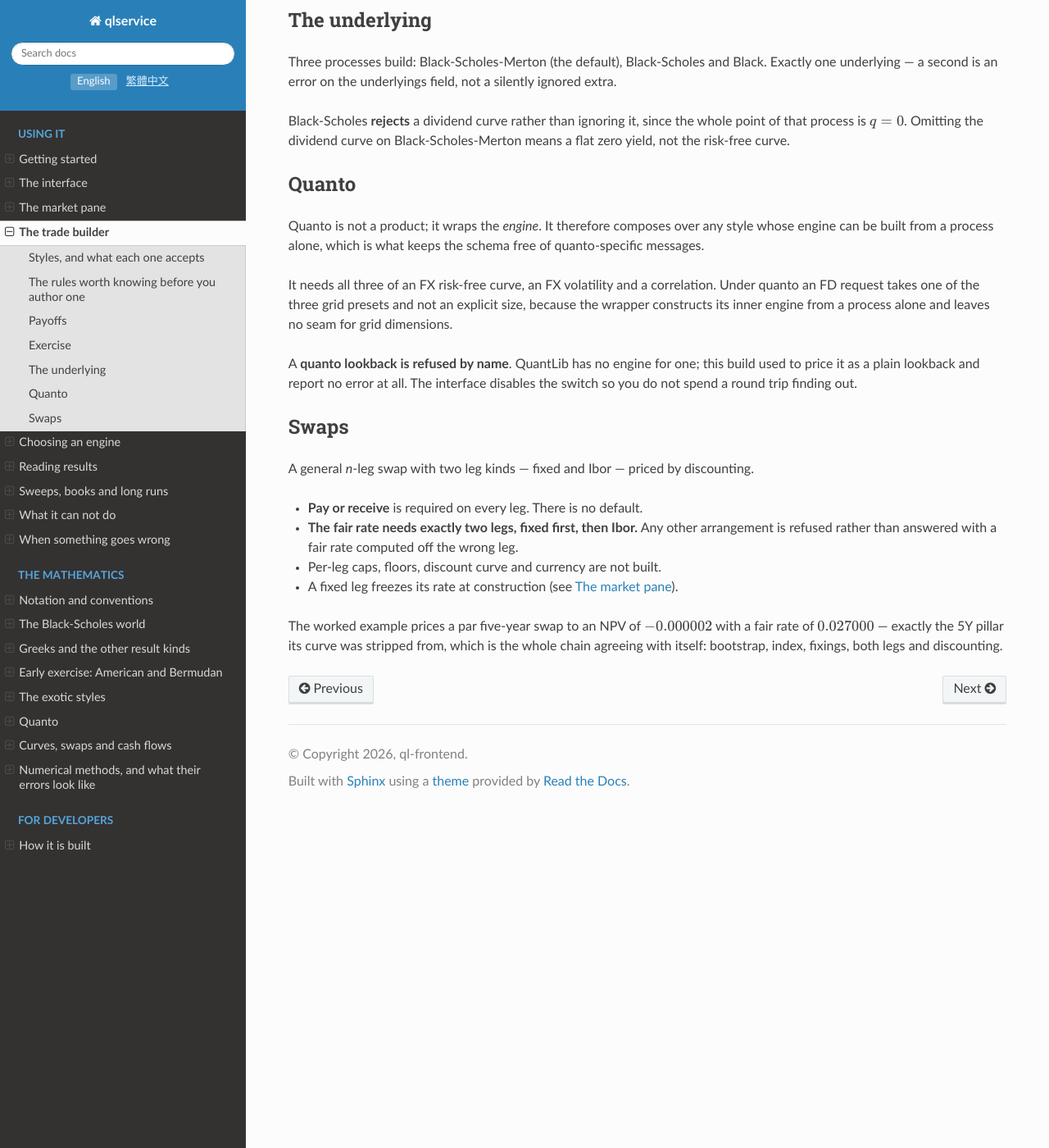
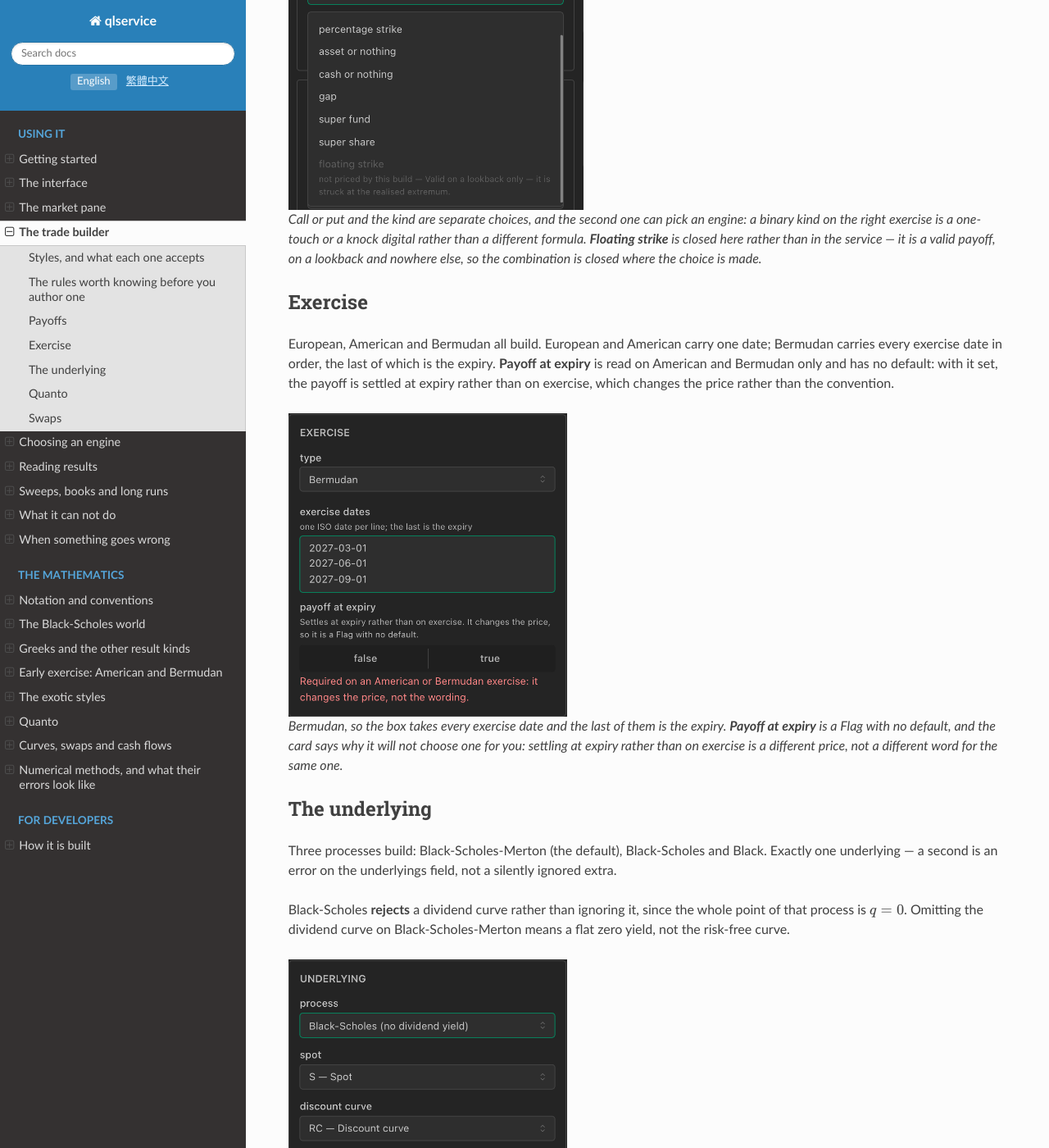
Before and after one commit to markccchiang/ql-frontend, a Sphinx documentation site: the page built from doc/trades.md, in a window 1280 px wide and 1400 px high, scrolled down 5149 px. Shown: the whole window at 82% size. Built offline with Sphinx 7.4.7 and the Read the Docs theme 3.1.0, drawn with Linux system fonts in a browser that asks for light colours; some of the changed text lies outside the part shown.

Commit message:
Show the trade builder, one screenshot per section
Five sections described controls the page never showed. The foot of the payoff
picker, where floating strike is closed for being lookback-only; a Bermudan
exercise with its date list and the payoff-at-expiry Flag that has no default;
the underlying refusing a dividend curve on Black-Scholes rather than dropping
it; a quanto card with all three of its requirements answered; and the swap
example's fixed leg, ending in the amber line about FixedRateLeg reading its
rate once.

Captions and alt text translated.

Co-Authored-By: Claude Opus 5 <noreply@anthropic.com>
Claude-Session: https://claude.ai/code/session_01MJtVZSjTSgWshw7miPwQ9g

````diff
--- a/doc/trades.md
+++ b/doc/trades.md
@@ -179,6 +179,17 @@ only, which is a combination rule rather than a payoff rule, so the interface
 closes
 it elsewhere rather than the service refusing it later.
 
+```{figure} images/trade-payoff.png
+:alt: The payoff card with the kind picker open and scrolled to its foot: percentage strike, asset or nothing, cash or nothing, gap, super fund and super share in white, then floating strike greyed out with a sentence saying it is valid on a lookback only because it is struck at the realised extremum.
+:width: 360px
+
+Call or put and the kind are separate choices, and the second one can pick an
+engine: a binary kind on the right exercise is a one-touch or a knock digital
+rather than a different formula. **Floating strike** is closed here rather than
+in the service — it is a valid payoff, on a lookback and nowhere else, so the
+combination is closed where the choice is made.
+```
+
 ## Exercise
 
 European, American and Bermudan all build. European and American carry one
@@ -186,6 +197,16 @@ date; Bermudan carries every exercise date in order, the last of which is the
 expiry. **Payoff at expiry** is read on American and Bermudan only and has no
 default: with it set, the payoff is settled at expiry rather than on exercise,
 which changes the price rather than the convention.
+
+```{figure} images/trade-exercise.png
+:alt: The exercise card with type Bermudan: a box holding three ISO dates one per line, and a payoff-at-expiry switch offering false and true with neither selected, under a red line saying it is required on an American or Bermudan exercise because it changes the price, not the wording.
+:width: 340px
+
+Bermudan, so the box takes every exercise date and the last of them is the
+expiry. **Payoff at expiry** is a Flag with no default, and the card says why
+it will not choose one for you: settling at expiry rather than on exercise is a
+different price, not a different word for the same one.
+```
 
 ## The underlying
 
@@ -197,6 +218,16 @@ Black-Scholes **rejects** a dividend curve rather than ignoring it, since the
 whole point of that process is $q = 0$. Omitting the dividend curve on
 Black-Scholes-Merton means a flat zero yield, not the risk-free curve.
 
+```{figure} images/trade-underlying.png
+:alt: The underlying card with the process set to Black-Scholes, no dividend yield. The dividend curve select is disabled and outlined in red under a message saying PROCESS_BLACK_SCHOLES has no dividend yield, and to use Black-Scholes-Merton to give it one or to clear the curve.
+:width: 340px
+
+Black-Scholes chosen with a dividend curve still attached. The field is refused
+rather than dropped, and the message names both ways out — a process whose
+whole definition is $q = 0$ accepting a dividend curve quietly would be the
+expensive kind of silence.
+```
+
 ## Quanto
 
 Quanto is not a product; it wraps the *engine*. It therefore composes over any
@@ -207,6 +238,15 @@ It needs all three of an FX risk-free curve, an FX volatility and a
 correlation. Under quanto an FD request takes one of the three grid presets and
 not an explicit size, because the wrapper constructs its inner engine from a
 process alone and leaves no seam for grid dimensions.
+
+```{figure} images/trade-quanto.png
+:alt: The quanto card switched on, with FXC as the FX risk-free curve, FXV as the FX volatility and RHO as the correlation. The correlation field notes that it takes a quote in minus one to one, because the backend checks and QuantoTermStructure does not.
+:width: 340px
+
+All three or none, which is why the card asks for them together. The note under
+the correlation is the division of labour: the service checks the range,
+because `QuantoTermStructure` will take whatever number it is handed.
+```
 
 A **quanto lookback is refused by name**. QuantLib has no engine for one; this
 build used to price it as a plain lookback and report no error at all. The
@@ -224,6 +264,16 @@ discounting.
 - Per-leg caps, floors, discount curve and currency are not built.
 - A fixed leg freezes its rate at construction (see {doc}`market`).
 
+```{figure} images/trade-leg.png
+:alt: The fixed leg of the swap example: kind fixed, direction pays, start and maturity dates, frequency, business-day and termination conventions, calendar, end of month, day counter, a notional of ten million, a rate quote FIX, and an amber note that FixedRateLeg takes a value rather than a handle so the rate is read once at construction.
+:width: 320px
+
+One leg, whole. **Direction** has no default because a swap authored with the
+wrong sign prices perfectly and answers a different question. The amber line at
+the foot is the one place a market handle stops being live, and {doc}`market`
+has what that costs.
+```
+
 The worked example prices a par five-year swap to an NPV of $-0.000002$ with a
 fair rate of $0.027000$ — exactly the 5Y pillar its curve was stripped from,
 which is the whole chain agreeing with itself: bootstrap, index, fixings, both
````
Also changed, not shown: doc/images/trade-exercise.png (added), doc/images/trade-leg.png (added), doc/images/trade-payoff.png (added), doc/images/trade-quanto.png (added), doc/images/trade-underlying.png (added), 1 other file.
